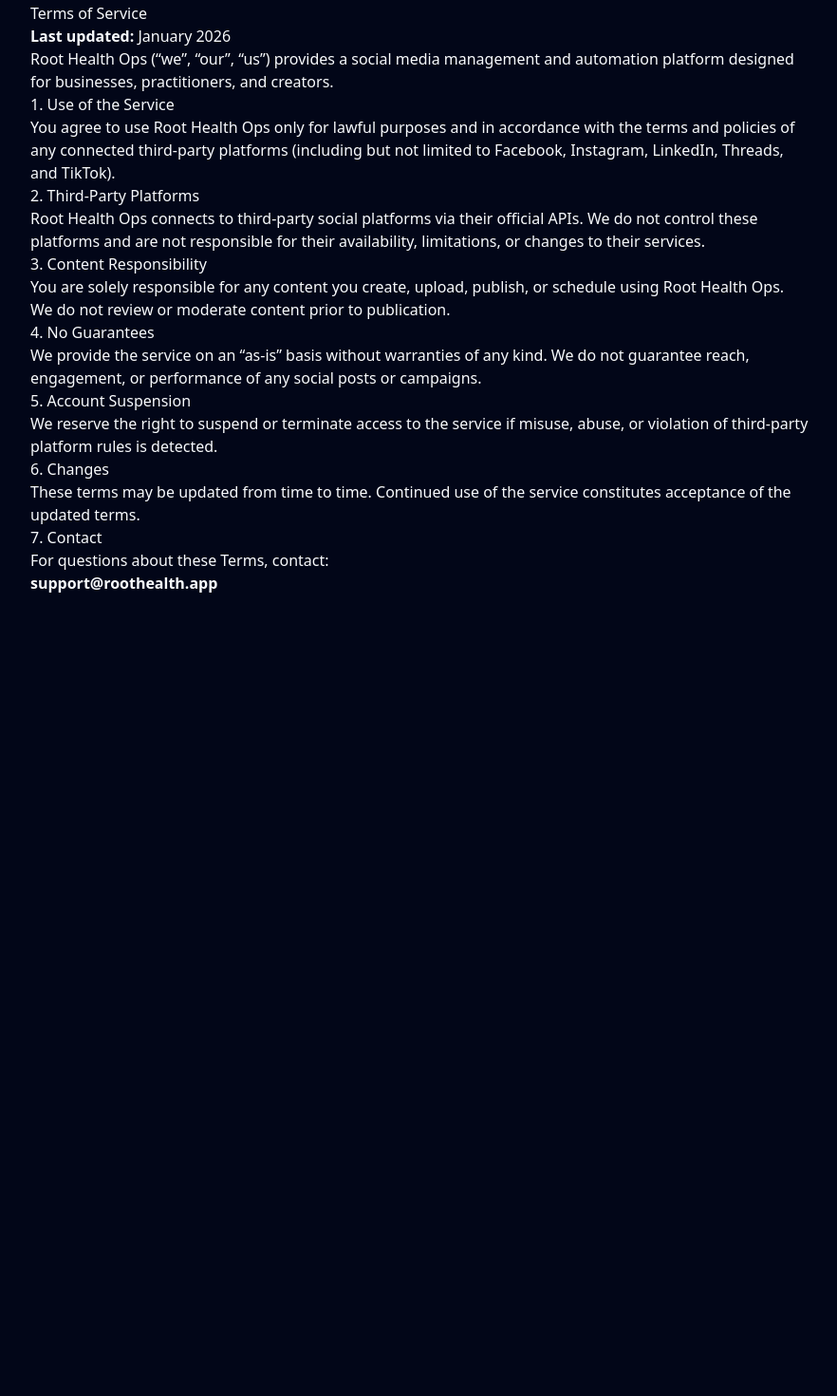
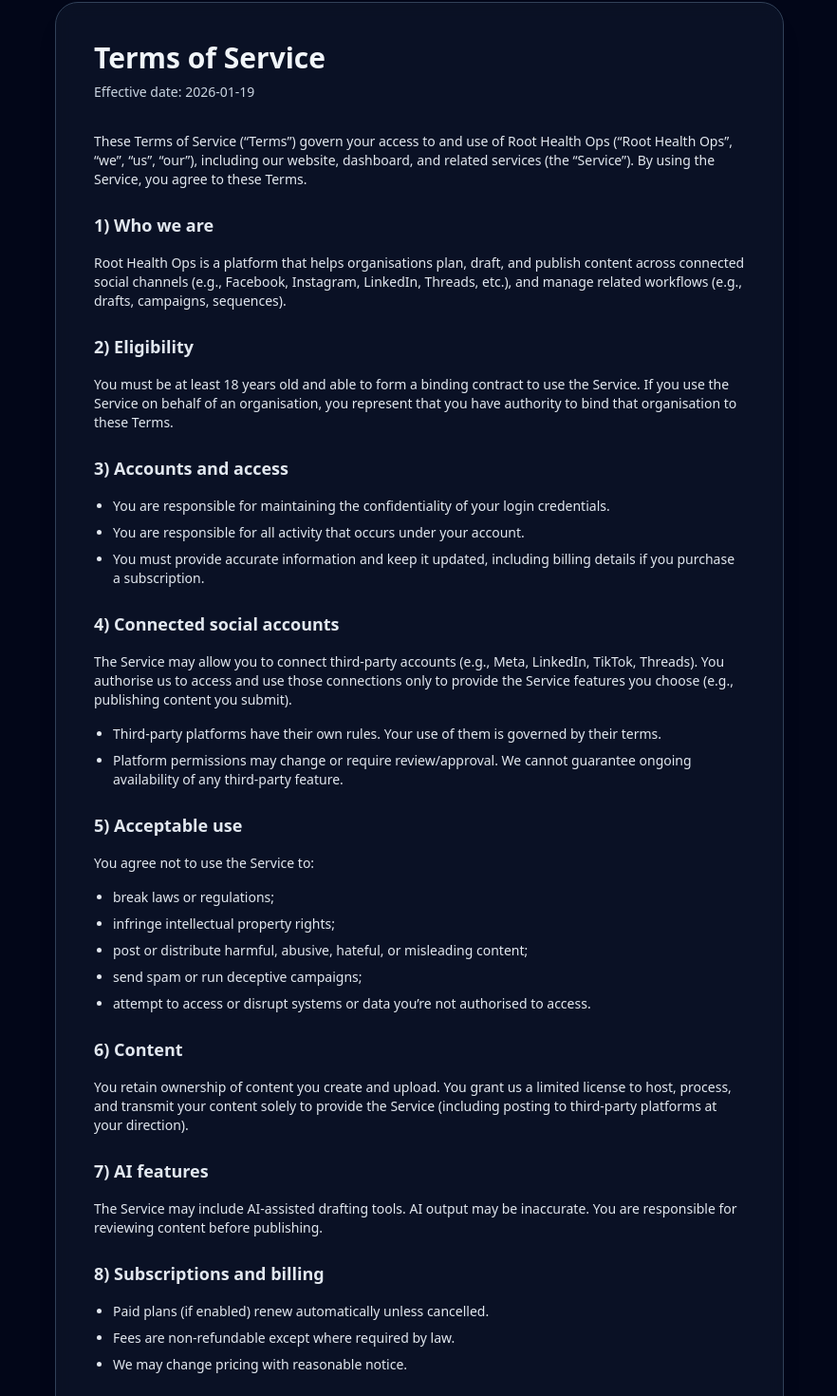
Before and after one commit to Hypnohippy/root-health-ops-dashboard1, a Next.js app: page /terms in a window 1280 px wide. Shown: the part 38-1508 px from the top of the page at 95% size, without its empty margins (198-1080 px from the left). Before the commit the page ends 800 px from the top, so only its background shows below. Built offline with nearby package versions, Linux system fonts and the light colour scheme.

Commit message:
Update page.tsx

```diff
--- a/app/terms/page.tsx
+++ b/app/terms/page.tsx
@@ -1,66 +1,133 @@
-export const metadata = {
-  title: "Terms of Service | Root Health Ops",
-};
+// app/terms/page.tsx
+import React from "react";
+
+export const runtime = "nodejs";
 
 export default function TermsPage() {
+  // IMPORTANT: Must match TikTok's verification string EXACTLY
+  const tiktokVerify =
+    "tiktok-developers-site-verification=KyXjC1tFbrMIqwbu55pu6UjTLvHReUIl";
+
   return (
-    <main style={{ padding: "40px", maxWidth: "900px", margin: "0 auto" }}>
-      <h1>Terms of Service</h1>
-      <p><strong>Last updated:</strong> January 2026</p>
+    <main className="min-h-screen bg-slate-950 text-slate-100 px-4 py-10">
+      <div className="mx-auto w-full max-w-3xl rounded-3xl border border-slate-700 bg-slate-900/70 p-6 md:p-10 shadow-xl backdrop-blur">
+        {/* TikTok verification: present in HTML, hidden visually */}
+        <div style={{ display: "none" }}>{tiktokVerify}</div>
 
-      <p>
-        Root Health Ops (“we”, “our”, “us”) provides a social media management
-        and automation platform designed for businesses, practitioners, and
-        creators.
+        <h1 className="text-2xl md:text-3xl font-semibold">Terms of Service</h1>
+        <p className="mt-2 text-sm text-slate-300">
+          Effective date: {new Date().toISOString().slice(0, 10)}
         </p>
 
-      <h2>1. Use of the Service</h2>
+        <section className="mt-8 space-y-4 text-sm text-slate-200">
           <p>
-        You agree to use Root Health Ops only for lawful purposes and in
-        accordance with the terms and policies of any connected third-party
-        platforms (including but not limited to Facebook, Instagram, LinkedIn,
-        Threads, and TikTok).
+            These Terms of Service (“Terms”) govern your access to and use of Root Health Ops
+            (“Root Health Ops”, “we”, “us”, “our”), including our website, dashboard, and related
+            services (the “Service”). By using the Service, you agree to these Terms.
           </p>
 
-      <h2>2. Third-Party Platforms</h2>
+          <h2 className="text-lg font-semibold mt-6">1) Who we are</h2>
           <p>
-        Root Health Ops connects to third-party social platforms via their
-        official APIs. We do not control these platforms and are not responsible
-        for their availability, limitations, or changes to their services.
+            Root Health Ops is a platform that helps organisations plan, draft, and publish content
+            across connected social channels (e.g., Facebook, Instagram, LinkedIn, Threads, etc.),
+            and manage related workflows (e.g., drafts, campaigns, sequences).
           </p>
 
-      <h2>3. Content Responsibility</h2>
+          <h2 className="text-lg font-semibold mt-6">2) Eligibility</h2>
           <p>
-        You are solely responsible for any content you create, upload, publish,
-        or schedule using Root Health Ops. We do not review or moderate content
-        prior to publication.
+            You must be at least 18 years old and able to form a binding contract to use the Service.
+            If you use the Service on behalf of an organisation, you represent that you have authority
+            to bind that organisation to these Terms.
           </p>
 
-      <h2>4. No Guarantees</h2>
+          <h2 className="text-lg font-semibold mt-6">3) Accounts and access</h2>
+          <ul className="list-disc pl-5 space-y-2">
+            <li>You are responsible for maintaining the confidentiality of your login credentials.</li>
+            <li>You are responsible for all activity that occurs under your account.</li>
+            <li>
+              You must provide accurate information and keep it updated, including billing details
+              if you purchase a subscription.
+            </li>
+          </ul>
+
+          <h2 className="text-lg font-semibold mt-6">4) Connected social accounts</h2>
           <p>
-        We provide the service on an “as-is” basis without warranties of any
-        kind. We do not guarantee reach, engagement, or performance of any
-        social posts or campaigns.
+            The Service may allow you to connect third-party accounts (e.g., Meta, LinkedIn, TikTok,
+            Threads). You authorise us to access and use those connections only to provide the Service
+            features you choose (e.g., publishing content you submit).
+          </p>
+          <ul className="list-disc pl-5 space-y-2">
+            <li>
+              Third-party platforms have their own rules. Your use of them is governed by their terms.
+            </li>
+            <li>
+              Platform permissions may change or require review/approval. We cannot guarantee ongoing
+              availability of any third-party feature.
+            </li>
+          </ul>
+
+          <h2 className="text-lg font-semibold mt-6">5) Acceptable use</h2>
+          <p>You agree not to use the Service to:</p>
+          <ul className="list-disc pl-5 space-y-2">
+            <li>break laws or regulations;</li>
+            <li>infringe intellectual property rights;</li>
+            <li>post or distribute harmful, abusive, hateful, or misleading content;</li>
+            <li>send spam or run deceptive campaigns;</li>
+            <li>attempt to access or disrupt systems or data you’re not authorised to access.</li>
+          </ul>
+
+          <h2 className="text-lg font-semibold mt-6">6) Content</h2>
+          <p>
+            You retain ownership of content you create and upload. You grant us a limited license to
+            host, process, and transmit your content solely to provide the Service (including posting
+            to third-party platforms at your direction).
           </p>
 
-      <h2>5. Account Suspension</h2>
+          <h2 className="text-lg font-semibold mt-6">7) AI features</h2>
           <p>
-        We reserve the right to suspend or terminate access to the service if
-        misuse, abuse, or violation of third-party platform rules is detected.
+            The Service may include AI-assisted drafting tools. AI output may be inaccurate. You are
+            responsible for reviewing content before publishing.
           </p>
 
-      <h2>6. Changes</h2>
+          <h2 className="text-lg font-semibold mt-6">8) Subscriptions and billing</h2>
+          <ul className="list-disc pl-5 space-y-2">
+            <li>Paid plans (if enabled) renew automatically unless cancelled.</li>
+            <li>Fees are non-refundable except where required by law.</li>
+            <li>We may change pricing with reasonable notice.</li>
+          </ul>
+
+          <h2 className="text-lg font-semibold mt-6">9) Availability and changes</h2>
           <p>
-        These terms may be updated from time to time. Continued use of the
-        service constitutes acceptance of the updated terms.
+            We may modify, suspend, or discontinue parts of the Service, including features dependent
+            on third-party platforms. We aim to provide a reliable service but do not guarantee
+            uninterrupted availability.
           </p>
 
-      <h2>7. Contact</h2>
+          <h2 className="text-lg font-semibold mt-6">10) Disclaimers</h2>
           <p>
-        For questions about these Terms, contact:
-        <br />
-        <strong>support@roothealth.app</strong>
+            The Service is provided “as is” and “as available.” To the fullest extent permitted by law,
+            we disclaim warranties of merchantability, fitness for a particular purpose, and non-infringement.
           </p>
+
+          <h2 className="text-lg font-semibold mt-6">11) Limitation of liability</h2>
+          <p>
+            To the fullest extent permitted by law, Root Health Ops will not be liable for indirect,
+            incidental, special, consequential, or punitive damages, or any loss of profits, data,
+            or goodwill resulting from your use of the Service.
+          </p>
+
+          <h2 className="text-lg font-semibold mt-6">12) Termination</h2>
+          <p>
+            You may stop using the Service at any time. We may suspend or terminate access if you breach
+            these Terms or if required to comply with law or platform policies.
+          </p>
+
+          <h2 className="text-lg font-semibold mt-6">13) Contact</h2>
+          <p>
+            For support or legal questions, contact us via the support channel provided in the app.
+          </p>
+        </section>
+      </div>
     </main>
   );
 }
```
Lines whose indentation alone changed are shown as unchanged.
